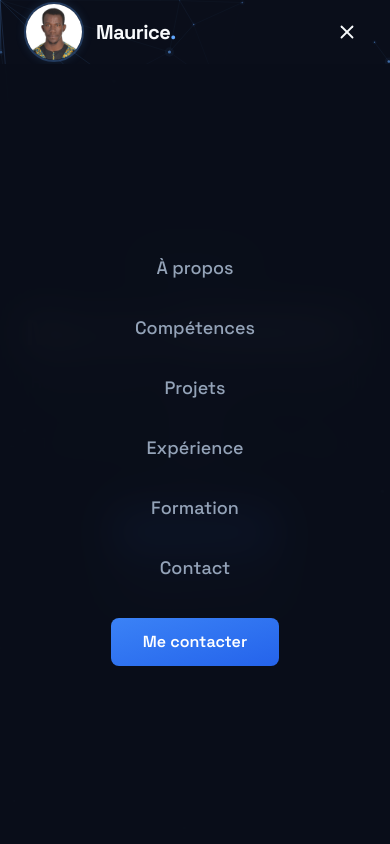
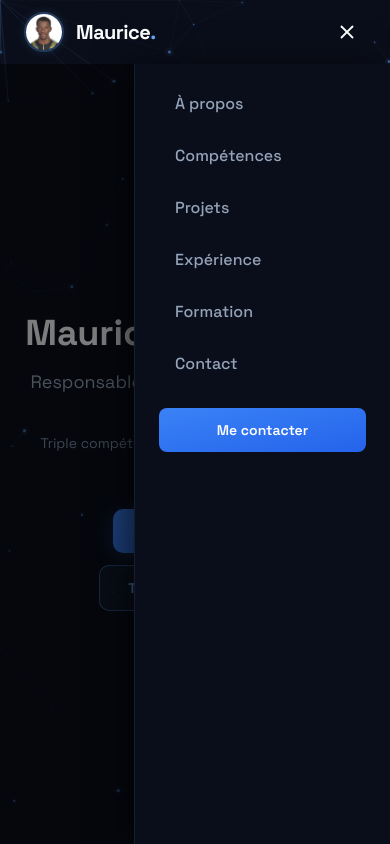
Before and after one commit to MauricePHMonemou/portfolio-maurice, a React (Vite) app: page / in a window 390 px wide. Both pictures are taken after a click on the button "Ouvrir le menu". Shown: the top 844 px of the page. Built offline with nearby package versions, Linux system fonts and the light colour scheme; the HTML template or start-up script is replaced by a standard one.

Commit message:
Positionnement du  menu mobile slide-in depuis la droite, hors de la nav

```diff
--- a/src/components/Navbar.jsx
+++ b/src/components/Navbar.jsx
@@ -42,11 +42,15 @@ export default function Navbar() {
   }, [menuOpen])
 
   const scrollTo = (id) => {
+    setMenuOpen(false)
+    setTimeout(() => {
       document.getElementById(id)?.scrollIntoView({ behavior: 'smooth' })
-    setMenuOpen(false)
+    }, 100)
   }
 
   return (
+    <>
+      {/* Navbar */}
       <motion.nav
         initial={{ y: -80 }}
         animate={{ y: 0 }}
@@ -58,7 +62,6 @@ export default function Navbar() {
         }`}
       >
         <div className="max-w-6xl mx-auto px-6 h-16 flex items-center justify-between">
-        {/* Logo + Photo */}
           <button
             onClick={() => scrollTo('hero')}
             className="flex items-center gap-3 hover:opacity-80 transition-opacity"
@@ -66,11 +69,11 @@ export default function Navbar() {
             <img
               src={profileImg}
               alt="Maurice MONEMOU"
-            className="w-15 h-15 rounded-full object-cover"
+              className="w-10 h-10 rounded-full object-cover"
               style={{
                 border: '2px solid rgba(96,165,250,0.3)',
                 boxShadow: '0 0 10px rgba(96,165,250,0.15)',
-              objectPosition: 'center 30%',
+                objectPosition: 'center 15%',
               }}
             />
             <span className="text-[#f8fafc] font-bold text-xl tracking-tight">
@@ -119,41 +122,78 @@ export default function Navbar() {
             {menuOpen ? <X size={22} /> : <Menu size={22} />}
           </button>
         </div>
+      </motion.nav>
 
+      {/* Menu mobile — EN DEHORS de la nav */}
       <AnimatePresence>
         {menuOpen && (
+          <>
             <motion.div
               initial={{ opacity: 0 }}
               animate={{ opacity: 1 }}
               exit={{ opacity: 0 }}
-            transition={{ duration: 0.2 }}
-            className="md:hidden fixed inset-0 top-16 bg-[#0a0e1a]/95 backdrop-blur-[20px] z-40 flex flex-col items-center justify-center gap-2"
+              className="md:hidden"
+              style={{
+                position: 'fixed',
+                top: 64,
+                left: 0,
+                right: 0,
+                bottom: 0,
+                background: 'rgba(0,0,0,0.5)',
+                zIndex: 40,
+              }}
+              onClick={() => setMenuOpen(false)}
+            />
+            <motion.div
+              initial={{ opacity: 0, x: '100%' }}
+              animate={{ opacity: 1, x: 0 }}
+              exit={{ opacity: 0, x: '100%' }}
+              transition={{ duration: 0.3, ease: 'easeOut' }}
+              className="md:hidden"
+              style={{
+                position: 'fixed',
+                top: 64,
+                right: 0,
+                bottom: 0,
+                width: 256,
+                background: '#0a0e1a',
+                borderLeft: '1px solid rgba(96,165,250,0.1)',
+                boxShadow: '-10px 0 30px rgba(0,0,0,0.5)',
+                zIndex: 45,
+                overflowY: 'auto',
+              }}
             >
+              <div className="flex flex-col gap-1 p-6 pt-4">
                 {NAV_LINKS.map((link, i) => (
                   <motion.button
                     key={link.id}
-                initial={{ opacity: 0, y: 20 }}
-                animate={{ opacity: 1, y: 0 }}
+                    initial={{ opacity: 0, x: 20 }}
+                    animate={{ opacity: 1, x: 0 }}
                     transition={{ delay: i * 0.05 }}
                     onClick={() => scrollTo(link.id)}
-                className="text-lg font-medium px-6 py-3 transition-colors"
-                style={{ color: activeSection === link.id ? '#60a5fa' : '#94a3b8' }}
+                    className="text-left text-base font-medium px-4 py-3 rounded-lg transition-colors"
+                    style={{
+                      color: activeSection === link.id ? '#60a5fa' : '#94a3b8',
+                      background: activeSection === link.id ? 'rgba(96,165,250,0.08)' : 'transparent',
+                    }}
                   >
                     {link.label}
                   </motion.button>
                 ))}
                 <motion.button
-              initial={{ opacity: 0, y: 20 }}
-              animate={{ opacity: 1, y: 0 }}
-              transition={{ delay: 0.3 }}
+                  initial={{ opacity: 0, x: 20 }}
+                  animate={{ opacity: 1, x: 0 }}
+                  transition={{ delay: 0.35 }}
                   onClick={() => scrollTo('contact')}
-              className="mt-4 px-8 py-3 rounded-lg font-semibold bg-gradient-to-br from-[#3b82f6] to-[#2563eb] text-white"
+                  className="mt-4 px-4 py-3 rounded-lg font-semibold text-sm text-center bg-gradient-to-br from-[#3b82f6] to-[#2563eb] text-white"
                 >
                   Me contacter
                 </motion.button>
+              </div>
             </motion.div>
+          </>
         )}
       </AnimatePresence>
-    </motion.nav>
+    </>
   )
 }
```
Lines whose indentation alone changed are shown as unchanged.
